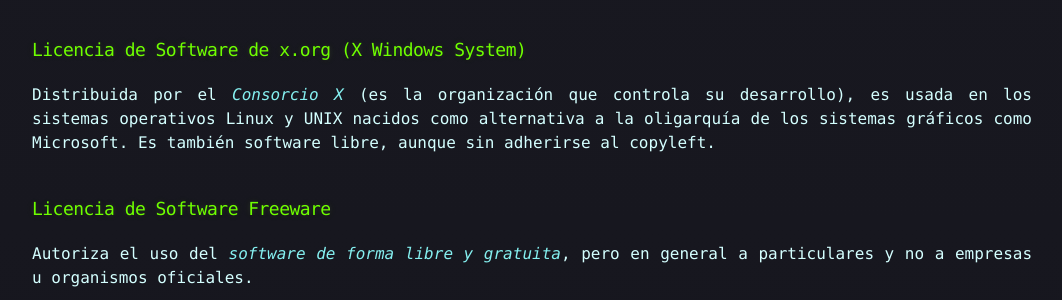
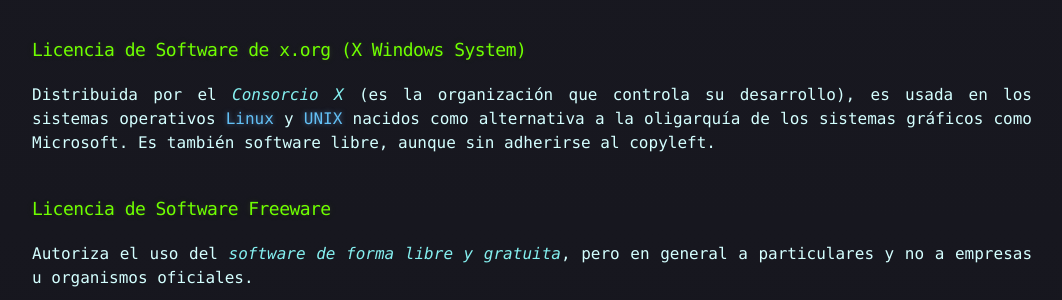
Before and after one commit to LawlietJH/lawlietjh.github.io, a Jekyll site: the page built from _posts/Software Libre/2022-07-19- Tipos de Licencias de Software Libre.md, in a window 1280 px wide and 900 px high, scrolled down 1961 px. Shown: the part 175-475 px from the top of the window, without its empty margins (108-1170 px from the left). Built offline with Jekyll 4.4.1, drawn with Linux system fonts in a browser that asks for light colours.

Commit message:
Agregados algunos enlaces en posts

```diff
--- a/_posts/Software Libre/2022-07-19- Tipos de Licencias de Software Libre.md
+++ b/_posts/Software Libre/2022-07-19- Tipos de Licencias de Software Libre.md
@@ -6,6 +6,12 @@
 published: true
 page_id: 13
 ---
+
+{% assign _014 = site.posts | where: "page_id", 14 | first %}
+{% assign _016 = site.posts | where: "page_id", 16 | first %}
+
+{% assign _014_unix      = _014.url %}
+{% assign _016_gnu_linux = _016.url %}
 
 Las **licencias de software libre** permiten ejecutar el programa, estudiar su funcionamiento, adaptarlo a las necesidades de cada usuario, copiarlo y redistribuirlo y, por supuesto, mejorarlo y poner esas mejoras al alcance y servicio de toda la comunidad. Entre las licencias libres existen algunas diferencias.
 
@@ -75,7 +81,7 @@
 
 ### Licencia de Software de x.org (X Windows System)
 
-Distribuida por el *Consorcio X* (es la organización que controla su desarrollo), es usada en los sistemas operativos Linux y UNIX nacidos como alternativa a la oligarquía de los sistemas gráficos como Microsoft. Es también software libre, aunque sin adherirse al copyleft.
+Distribuida por el *Consorcio X* (es la organización que controla su desarrollo), es usada en los sistemas operativos <a href="{{_016_gnu_linux}}">Linux</a> y <a href="{{_014_unix}}">UNIX</a> nacidos como alternativa a la oligarquía de los sistemas gráficos como Microsoft. Es también software libre, aunque sin adherirse al copyleft.
 
 <div id="Freeware"><br></div>
 
```
Also changed, not shown: _posts/Informática/2023-04-29- El Origen del Emblema Hacker.md (+5 -1 lines), _posts/Linux/2022-07-20- Que es GNU Linux.md (+9 -4 lines).
